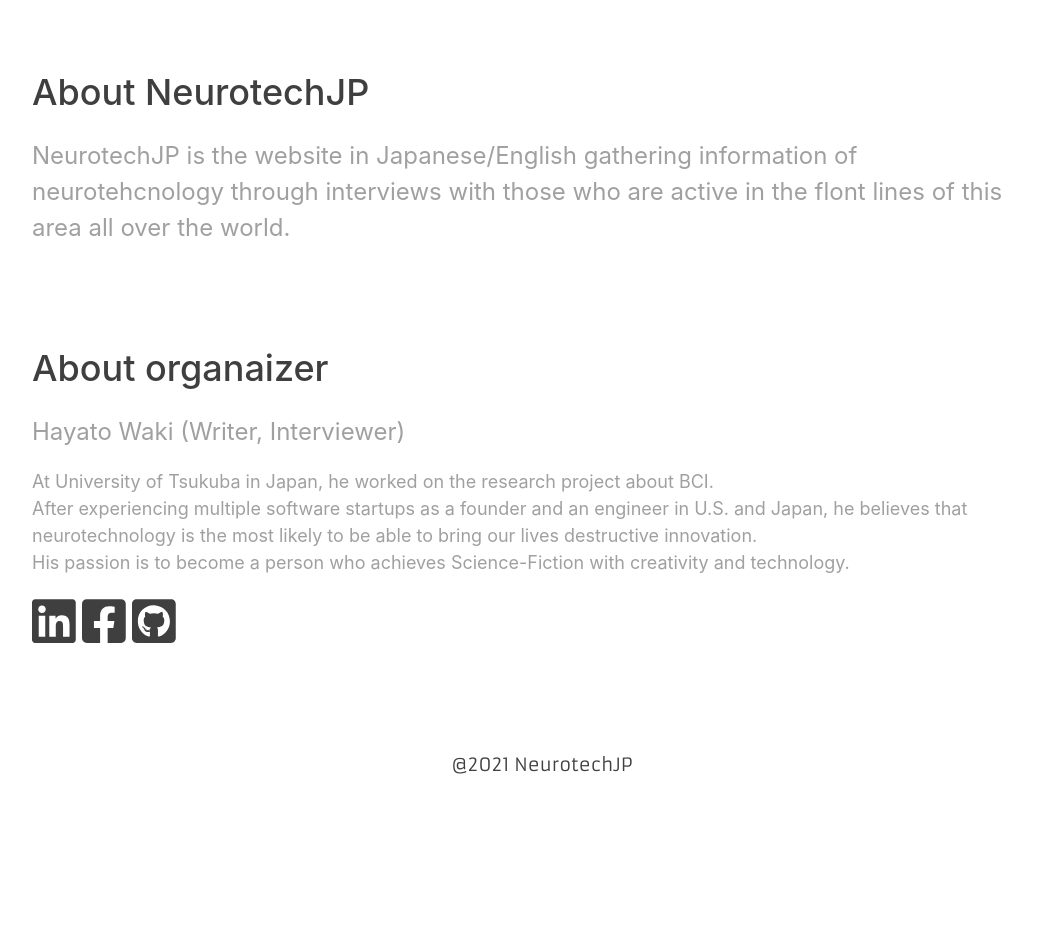
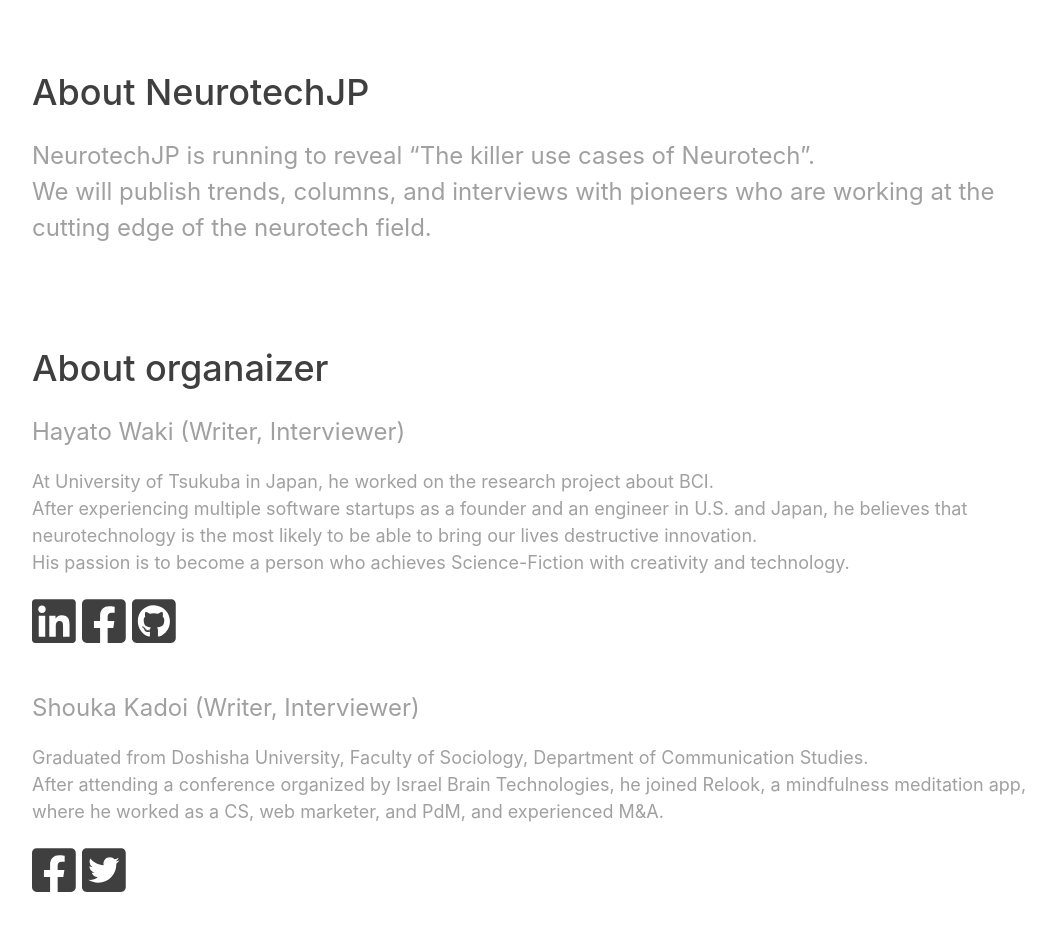
Before and after one commit to wakkihaya/neurotechjp, a Next.js app: page /about in a window 1280 px wide. Shown: the part 300-1252 px from the top of the page, without its empty margins (98-1154 px from the left). Before the commit the page ends 1090 px from the top, so only its background shows below. Built offline with nearby package versions, Linux system fonts and the light colour scheme.

Commit message:
update: about us

```diff
--- a/src/components/Meta.tsx
+++ b/src/components/Meta.tsx
@@ -32,7 +32,9 @@ export const Meta: React.FC<{
       <meta name="twitter:title" content={meta.title} />
       {meta.desc && <meta name="twitter:description" content={meta.desc} />}
       {meta.image && <meta name="twitter:image" content={meta.image} />}
-      {meta.image && <meta name="image" property="og:image" content={`${meta.image}`} />}
+      {meta.image && (
+        <meta name="image" property="og:image" content={`${meta.image}`} />
+      )}
     </NextHead>
   );
 };
--- a/src/pages/about.tsx
+++ b/src/pages/about.tsx
@@ -2,6 +2,7 @@ import {
   faLinkedin,
   faGithubSquare,
   faFacebookSquare,
+  faTwitterSquare,
 } from "@fortawesome/free-brands-svg-icons";
 import { FontAwesomeIcon } from "@fortawesome/react-fontawesome";
 
@@ -19,7 +20,7 @@ const AboutPage: React.FC = () => {
       <Meta
         meta={{
           title: "NeurotechJP",
-          desc: "NeurotechJP is the website gathering information of neurotehcnology through interviews with those who are active in the front lines of this area all over the world",
+          desc: "Neurotech JP is running to reveal “The killer use cases of Neurotech. We will publish trends, columns, and interviews with pioneers who are working at the cutting edge of the neurotech field.",
           link: "https://neurotechjp.com",
           image: "https://neurotechjp.com/ogp.png",
         }}
@@ -32,25 +33,27 @@ const AboutPage: React.FC = () => {
         <div className="about-container--index">
           <div className="about-container--index-title">About NeurotechJP</div>
           <div className="about-container--index-subtitle">
-            NeurotechJP is the website in Japanese/English gathering information
-            of neurotehcnology through interviews with those who are active in
-            the flont lines of this area all over the world.
+            NeurotechJP is running to reveal “The killer use cases of
+            Neurotech”. <br />
+            We will publish trends, columns, and interviews with pioneers who
+            are working at the cutting edge of the neurotech field.
           </div>
         </div>
         <div className="about-container--index">
           <div className="about-container--index-title">About organaizer</div>
+          <div className="about-container--index_box">
             <div className="about-container--index-subtitle">
               Hayato Waki (Writer, Interviewer) <br />
             </div>
             <div className="about-container--index-subtitle-text">
-            At University of Tsukuba in Japan, he worked on the research project
-            about BCI. <br /> After experiencing multiple software startups as a
-            founder and an engineer in U.S. and Japan, he believes that
-            neurotechnology is the most likely to be able to bring our lives
-            destructive innovation.
+              At University of Tsukuba in Japan, he worked on the research
+              project about BCI. <br /> After experiencing multiple software
+              startups as a founder and an engineer in U.S. and Japan, he
+              believes that neurotechnology is the most likely to be able to
+              bring our lives destructive innovation.
               <br />
-            His passion is to become a person who achieves Science-Fiction with
-            creativity and technology.
+              His passion is to become a person who achieves Science-Fiction
+              with creativity and technology.
             </div>
             <div className="about-container--index-sns">
               <a
@@ -90,6 +93,46 @@ const AboutPage: React.FC = () => {
                 )}
               </a>
             </div>
+            <div className="about-container--index_box">
+              <div className="about-container--index-subtitle">
+                Shouka Kadoi (Writer, Interviewer) <br />
+              </div>
+              <div className="about-container--index-subtitle-text">
+                Graduated from Doshisha University, Faculty of Sociology,
+                Department of Communication Studies. <br />
+                After attending a conference organized by Israel Brain
+                Technologies, he joined Relook, a mindfulness meditation app,
+                where he worked as a CS, web marketer, and PdM, and experienced
+                M&A.
+              </div>
+              <div className="about-container--index-sns">
+                <a
+                  href="https://www.facebook.com/shouka.kadoi"
+                  target="_blank"
+                  className="about-container--index-sns-item"
+                  rel="noreferrer"
+                >
+                  {isDesktop ? (
+                    <FontAwesomeIcon icon={faFacebookSquare} size="5x" />
+                  ) : (
+                    <FontAwesomeIcon icon={faFacebookSquare} size="3x" />
+                  )}
+                </a>
+                <a
+                  href="https://twitter.com/kadyboy1216"
+                  target="_blank"
+                  className="about-container--index-sns-item"
+                  rel="noreferrer"
+                >
+                  {isDesktop ? (
+                    <FontAwesomeIcon icon={faTwitterSquare} size="5x" />
+                  ) : (
+                    <FontAwesomeIcon icon={faTwitterSquare} size="3x" />
+                  )}
+                </a>
+              </div>
+            </div>
+          </div>
         </div>
       </div>
       <Footer />
```
Also changed, not shown: src/pages/jp/about.tsx (+43 -1 lines). Lines whose indentation alone changed are shown as unchanged.
